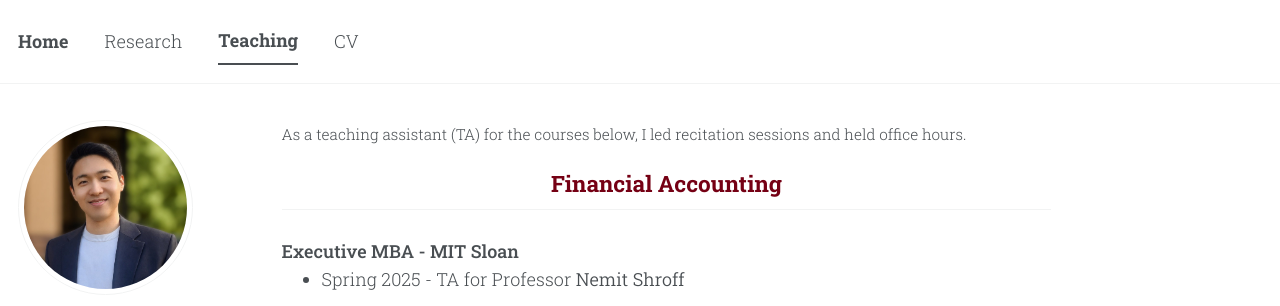
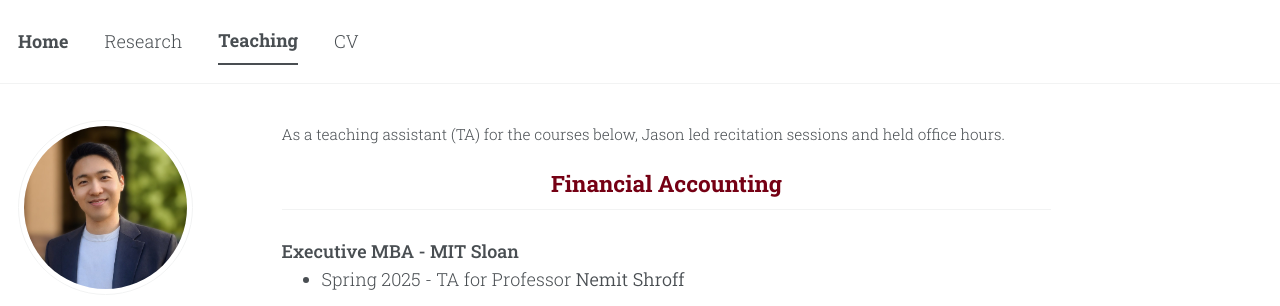
Before and after one commit to jgkim262/jgkim262.github.io, a Jekyll site: the page built from _pages/teaching.md, in a window 1280 px wide and 1065 px high. Shown: the top 306 px of the window. Built offline with Jekyll 4.4.1, drawn with Linux system fonts in a browser that asks for light colours; a style sheet for code colours, icons or effects is not loaded.

Commit message:
Update teaching.md

```diff
--- a/_pages/teaching.md
+++ b/_pages/teaching.md
@@ -3,7 +3,7 @@ permalink: /teaching/
 author_profile: true
 ---
 
-<span class="xsmall">As a teaching assistant (TA) for the courses below, I led recitation sessions and held office hours.</span>
+<span class="xsmall">As a teaching assistant (TA) for the courses below, Jason led recitation sessions and held office hours.</span>
 <div class="teaching" markdown="1">
 ## Financial Accounting
 {: .course-title}
```
